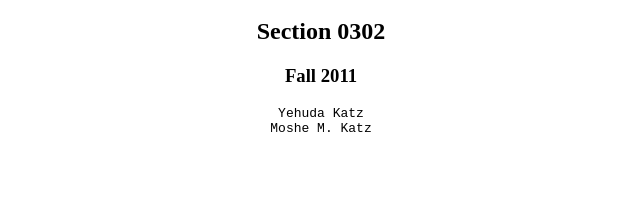
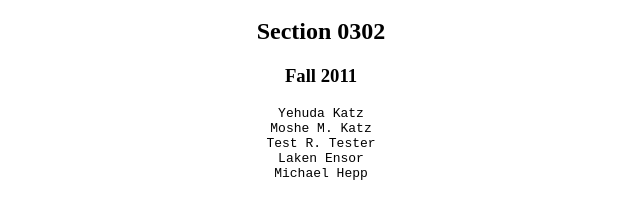
Before and after one commit to ENGL393/engl393.github.com, a plain HTML site: page index.html in a window 1280 px wide. Shown: the part 48-266 px from the top of the page, without its empty margins (319-959 px from the left). Drawn offline with Linux system fonts and the light colour scheme.

Commit message:
Update index.html

```diff
--- a/index.html
+++ b/index.html
@@ -9,6 +9,9 @@
 <pre>
 Yehuda Katz
 Moshe M. Katz
+Test R. Tester
+Laken Ensor
+Michael Hepp
 
 <!--  Add your name above this line -->
 </pre>
```
